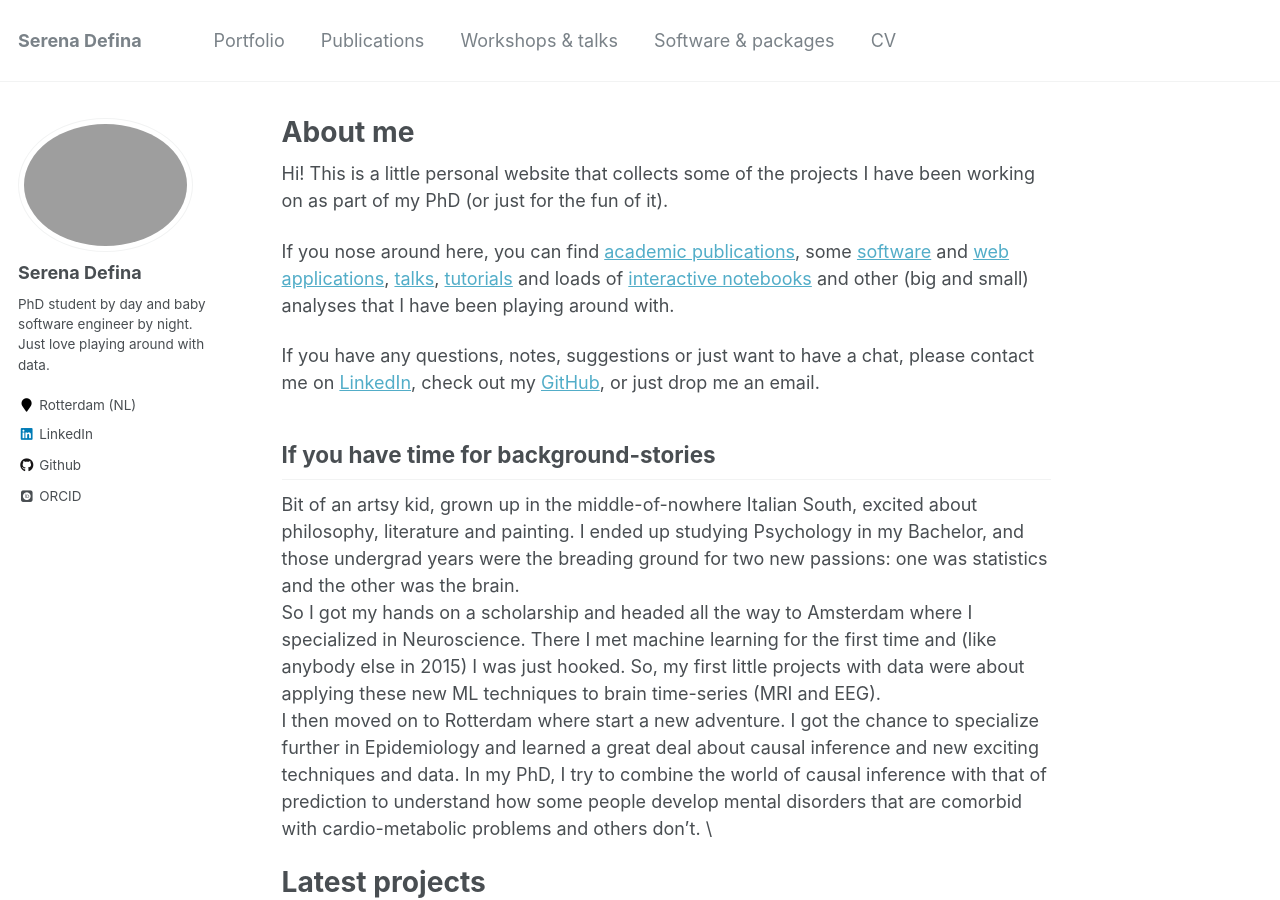
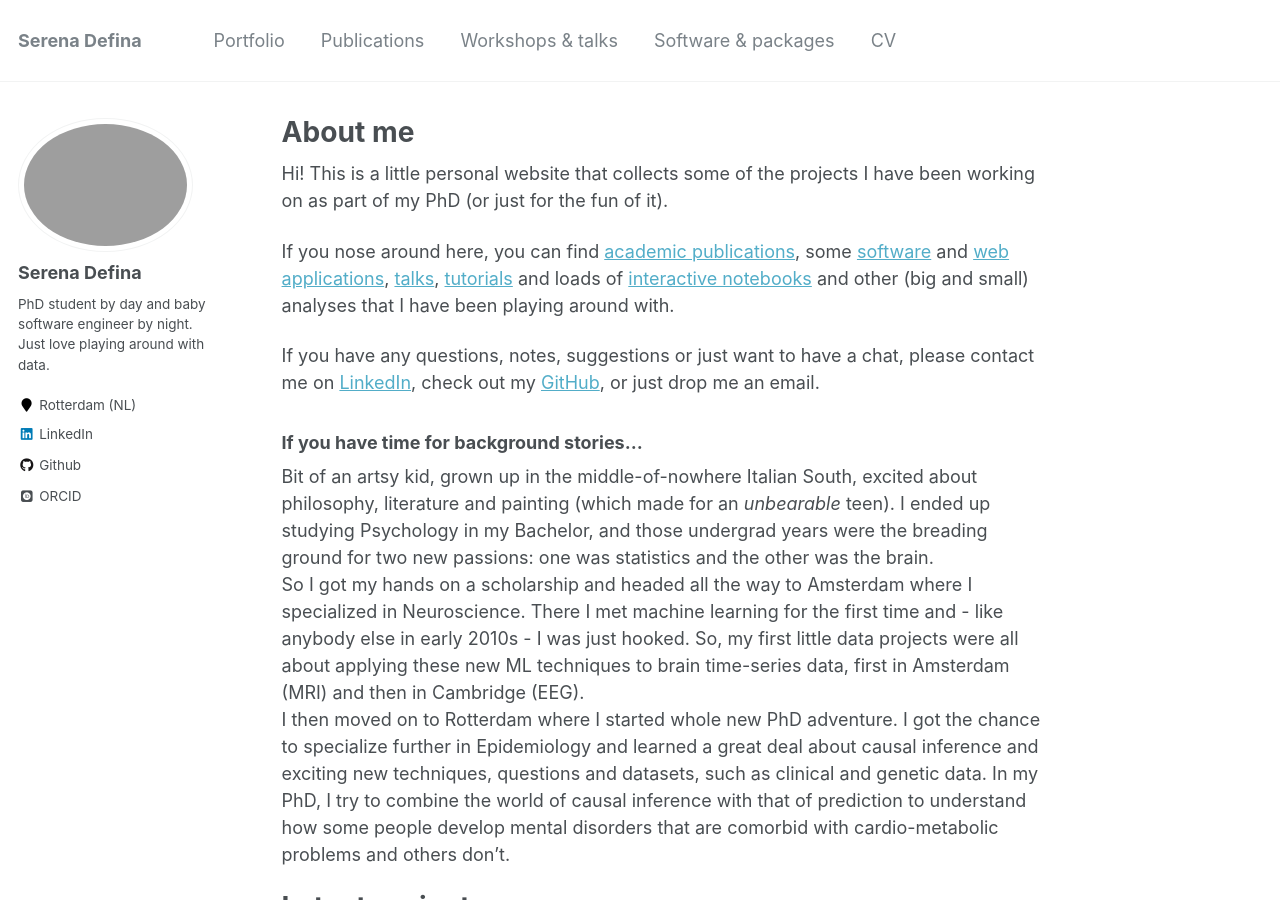
Before and after one commit to SereDef/seredef.github.io, a Jekyll site: the page built from _pages/about.md, in a window 1280 px wide and 900 px high. Built offline with Jekyll 4.4.1, drawn with Linux system fonts in a browser that asks for light colours; some web fonts are replaced.

Commit message:
update about

```diff
--- a/_pages/about.md
+++ b/_pages/about.md
@@ -19,18 +19,18 @@ If you have any questions, notes, suggestions or just want to have a chat, pleas
 [LinkedIn](https://www.linkedin.com/in/serena-defina-684378183/), check out my [GitHub](https://github.com/SereDef), or just drop me
 an email.
 
-If you have time for background-stories
-------
-Bit of an artsy kid, grown up in the middle-of-nowhere Italian South, excited about philosophy, literature and painting.
+### If you have time for background stories...
+Bit of an artsy kid, grown up in the middle-of-nowhere Italian South, excited about philosophy, literature and painting
+(which made for an _unbearable_ teen).
 I ended up studying Psychology in my Bachelor, and those undergrad years were the breading ground for two new passions:
 one was statistics and the other was the brain. \
 So I got my hands on a scholarship and headed all the way to Amsterdam where I specialized in Neuroscience. There I met
-machine learning for the first time and (like anybody else in 2015) I was just hooked. So, my first little projects with data
-were about applying these new ML techniques to brain time-series (MRI and EEG). \
-I then moved on to Rotterdam where start a new adventure. I got the chance to specialize further in Epidemiology and learned
-a great deal about causal inference and new exciting techniques and data.
+machine learning for the first time and - like anybody else in early 2010s - I was just hooked. So, my first little data projects
+were all about applying these new ML techniques to brain time-series data, first in Amsterdam (MRI) and then in Cambridge (EEG). \
+I then moved on to Rotterdam where I started whole new PhD adventure. I got the chance to specialize further in Epidemiology and learned
+a great deal about causal inference and exciting new techniques, questions and datasets, such as clinical and genetic data.
 In my PhD, I try to combine the world of causal inference with that of prediction to understand how some people develop mental
-disorders that are comorbid with cardio-metabolic problems and others don't. \
+disorders that are comorbid with cardio-metabolic problems and others don't.
 
 Latest projects
 ======
```
